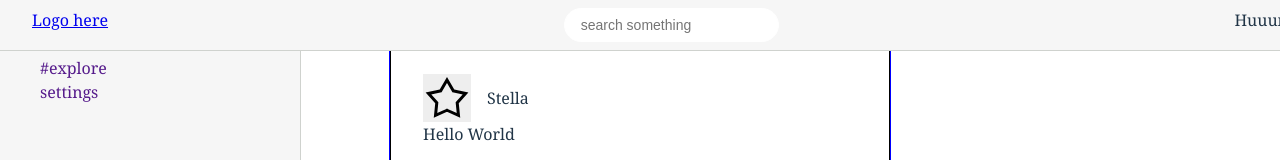
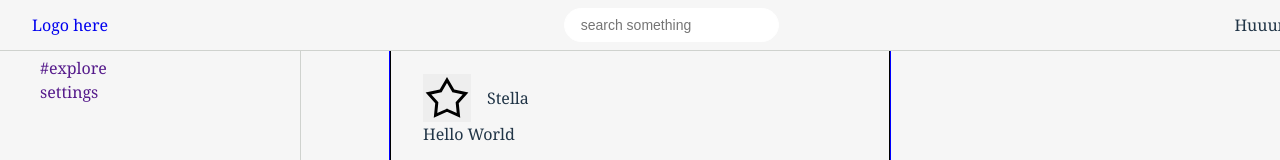
Before and after one commit to 0x00ff00-fi/frontend, a React (Vite) app: page / in a window 1280 px wide. Shown: the top 160 px of the page. Built offline with nearby package versions, Linux system fonts and the light colour scheme.

Commit message:
soy update

```diff
--- a/src/components/Nav/styles.css
+++ b/src/components/Nav/styles.css
@@ -12,6 +12,7 @@
 
     display: flex;
     justify-content: space-between;
+    align-items: center;
 }
 
 .nav_srch {
--- a/src/components/SideBar/styles.css
+++ b/src/components/SideBar/styles.css
@@ -8,15 +8,6 @@
 
 }
 
-
-.side_menu {
-    list-style: none;
-}
-
-.side_link {
-    text-decoration: none;
-}
-
 .side_link:hover {
     color: var(--c-prm-2);
 }
--- a/src/index.css
+++ b/src/index.css
@@ -37,10 +37,16 @@ body {
   font-family: Georgia, 'Times New Roman', Times, serif;
 }
 
+ul, ol {
+  list-style: none;
+}
+
+a {  text-decoration: none; }
+
 @media (prefers-color-scheme: light) {
   :root {
     color: #213547;
-    background-color: #ffffff;
+    background-color: var(--c-gr-4);
   }
   a:hover {
     color: #747bff;
```
